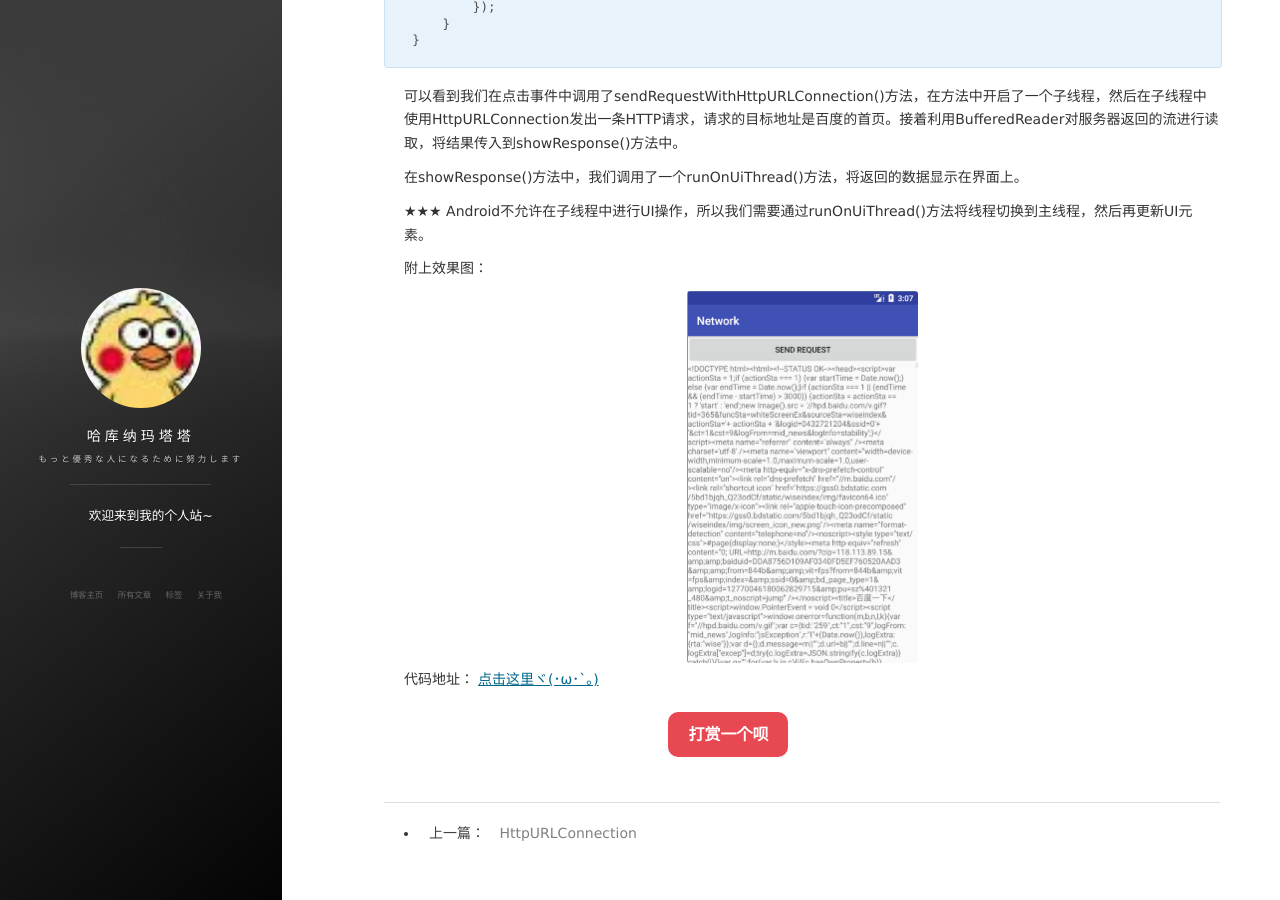
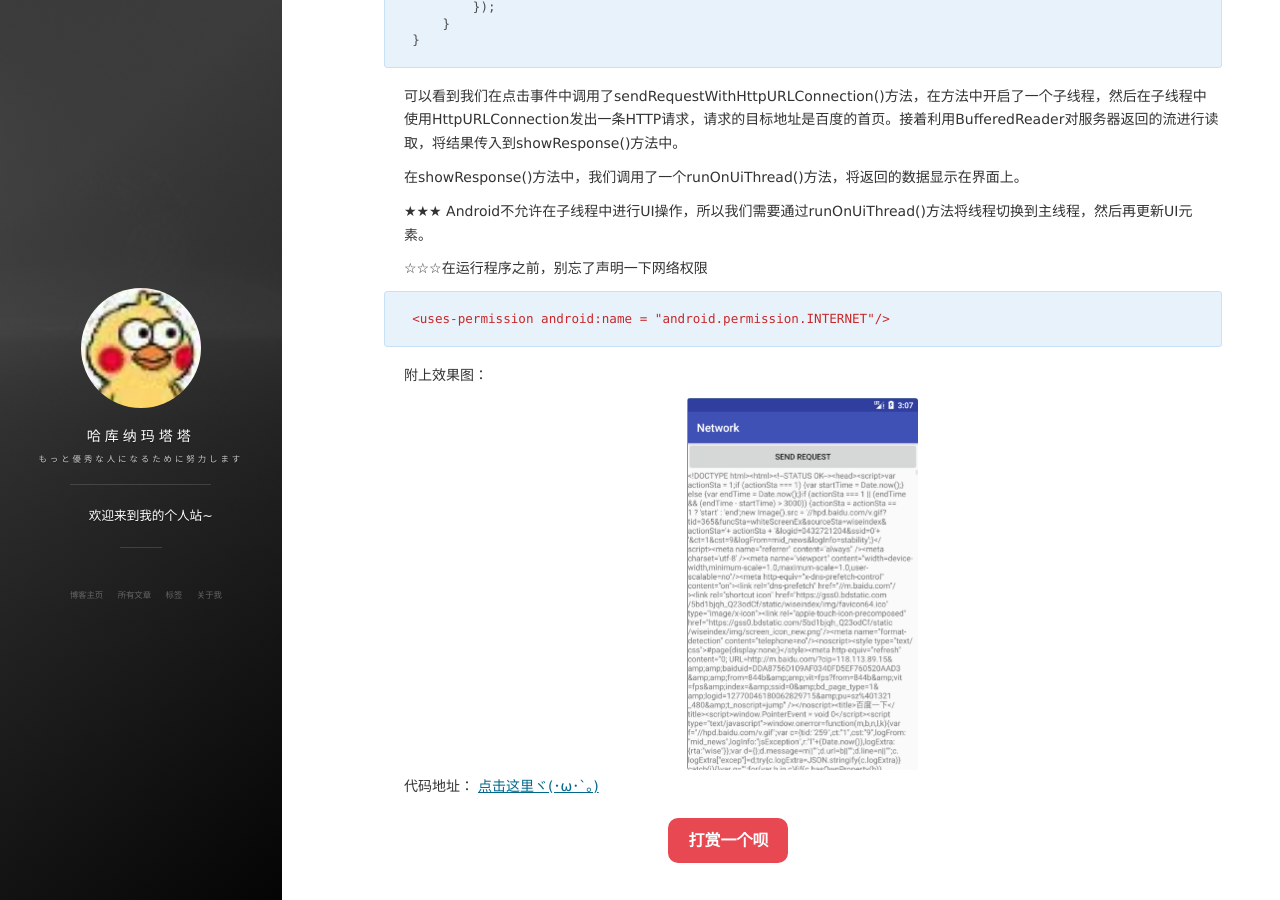
Before and after one commit to YuQi9797/YuQi9797.github.io, a Jekyll site: the page built from _posts/2017-11-02-Demo_HttpURLConnection.md, in a window 1280 px wide and 900 px high, scrolled down 2052 px. Built offline with Jekyll 4.4.1, drawn with Linux system fonts in a browser that asks for light colours; nearby versions of some CDN libraries; comment, search, counter and statistics services are not loaded.

Commit message:
HttpURLConnection

````diff
--- a/_posts/2017-11-02-Demo_HttpURLConnection.md
+++ b/_posts/2017-11-02-Demo_HttpURLConnection.md
@@ -128,6 +128,10 @@ public class MainActivity extends AppCompatActivity {
 
 ★★★ Android不允许在子线程中进行UI操作，所以我们需要通过runOnUiThread()方法将线程切换到主线程，然后再更新UI元素。
 
+☆☆☆在运行程序之前，别忘了声明一下网络权限
+```
+<uses-permission android:name = "android.permission.INTERNET"/>
+```
 附上效果图：
 <div>
   <img src="/images/image/HttpURLConnection.png" width="231" height="372"/>
````
